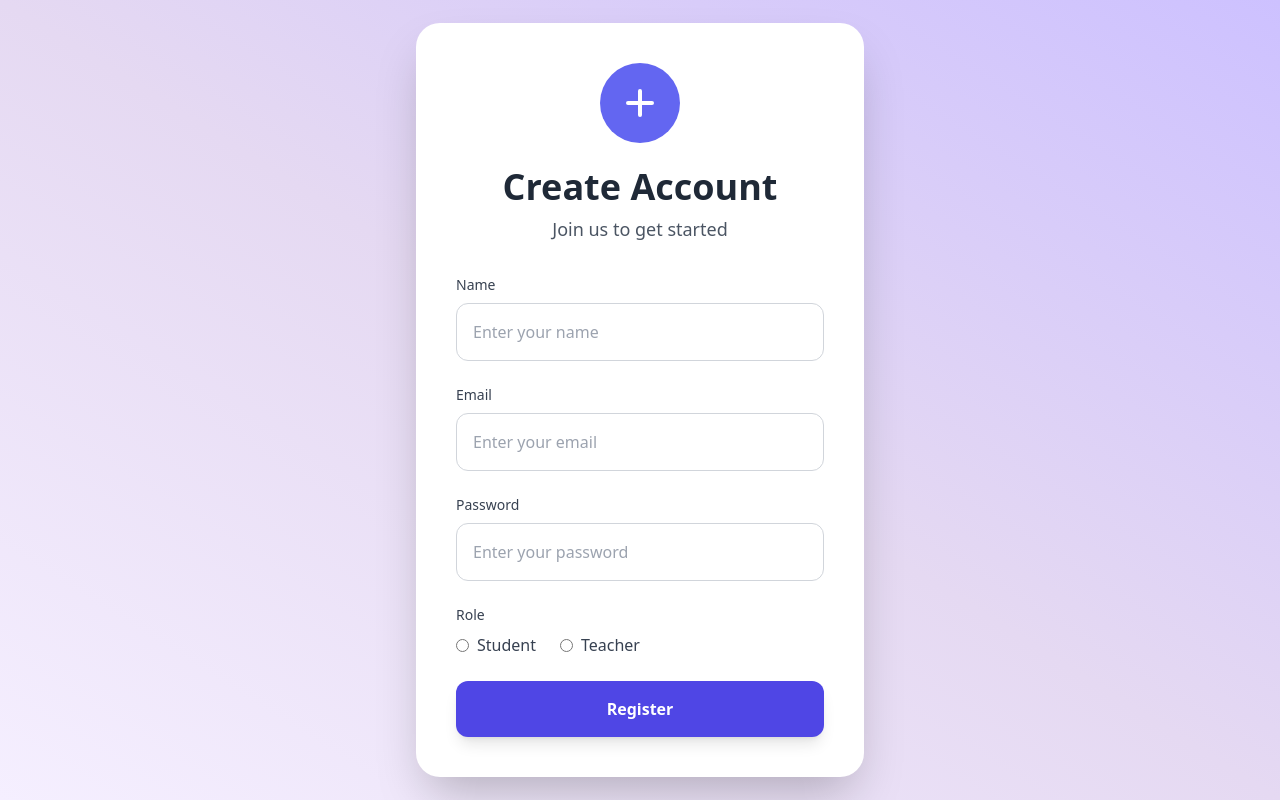
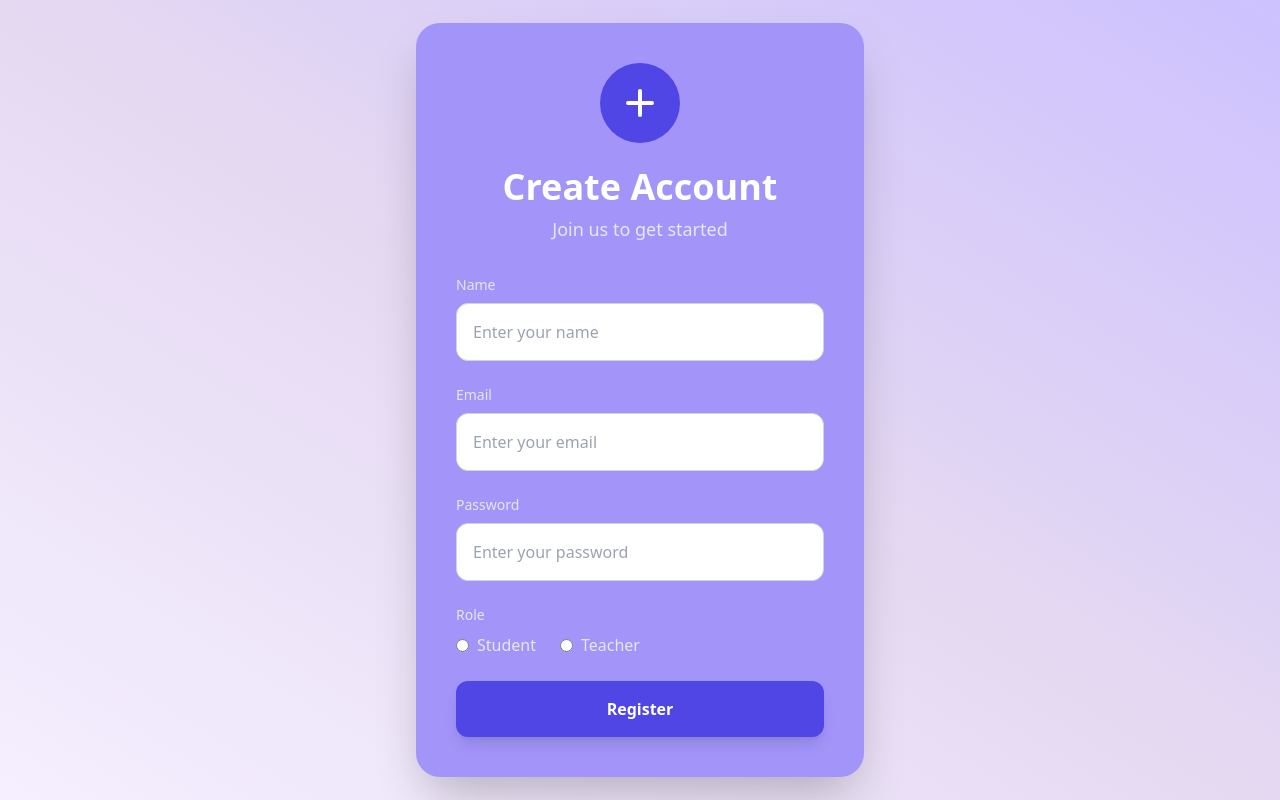
Before and after one commit to Sajidcodecrack/ResearchDatabase, a React (Vite) app in the folder Frontend/: page /register in a window 1280 px wide. Built offline with nearby package versions, Linux system fonts and the light colour scheme.

Commit message:
Only collaborative things left to do

```diff
--- a/Frontend/src/Pages/Registration.jsx
+++ b/Frontend/src/Pages/Registration.jsx
@@ -1,5 +1,6 @@
 import React, { useState } from 'react';
 import axios from 'axios';
+import { useNavigate } from 'react-router-dom'; // Import useNavigate for routing
 
 const Register = () => {
   const [name, setName] = useState('');
@@ -7,12 +8,14 @@ const Register = () => {
   const [password, setPassword] = useState('');
   const [role, setRole] = useState('');
   const [message, setMessage] = useState('');
+  const navigate = useNavigate(); // Initialize useNavigate
 
   const handleSubmit = async (event) => {
     event.preventDefault();
     try {
       const response = await axios.post('http://localhost:5000/register', { name, email, password, role });
       setMessage(response.data.message || 'Registration successful!');
+      setTimeout(() => navigate('/dashboard'), 2000); // Redirect to dashboard after 2 seconds
     } catch (error) {
       console.error('Error during registration:', error);
       setMessage('An error occurred during registration. Please try again later.');
@@ -21,9 +24,9 @@ const Register = () => {
 
   return (
     <div className="min-h-screen flex items-center justify-center bg-gradient-to-tr from-[#F5EFFF] via-[#E5D9F2] to-[#CDC1FF]">
-      <div className="bg-white p-10 rounded-3xl shadow-2xl w-full max-w-md">
+      <div className="bg-[#A294F9] p-10 rounded-3xl shadow-2xl w-full max-w-md">
         <div className="text-center">
-          <div className="w-20 h-20 bg-indigo-500 rounded-full mx-auto flex items-center justify-center mb-6">
+          <div className="w-20 h-20 bg-indigo-600 rounded-full mx-auto flex items-center justify-center mb-6">
             <svg
               className="w-12 h-12 text-white"
               fill="none"
@@ -39,12 +42,12 @@ const Register = () => {
               ></path>
             </svg>
           </div>
-          <h2 className="text-4xl font-bold text-gray-800 mb-2">Create Account</h2>
-          <p className="text-lg text-gray-600 mb-8">Join us to get started</p>
+          <h2 className="text-4xl font-bold text-white mb-2">Create Account</h2>
+          <p className="text-lg text-gray-200 mb-8">Join us to get started</p>
         </div>
         <form onSubmit={handleSubmit} className="space-y-6">
           <div>
-            <label className="block text-sm font-medium text-gray-700 mb-2">Name</label>
+            <label className="block text-sm font-medium text-gray-200 mb-2">Name</label>
             <input
               type="text"
               className="w-full p-4 rounded-xl border border-gray-300 focus:outline-none focus:ring-2 focus:ring-indigo-500 focus:border-transparent transition duration-200"
@@ -55,7 +58,7 @@ const Register = () => {
             />
           </div>
           <div>
-            <label className="block text-sm font-medium text-gray-700 mb-2">Email</label>
+            <label className="block text-sm font-medium text-gray-200 mb-2">Email</label>
             <input
               type="email"
               className="w-full p-4 rounded-xl border border-gray-300 focus:outline-none focus:ring-2 focus:ring-indigo-500 focus:border-transparent transition duration-200"
@@ -66,7 +69,7 @@ const Register = () => {
             />
           </div>
           <div>
-            <label className="block text-sm font-medium text-gray-700 mb-2">Password</label>
+            <label className="block text-sm font-medium text-gray-200 mb-2">Password</label>
             <input
               type="password"
               className="w-full p-4 rounded-xl border border-gray-300 focus:outline-none focus:ring-2 focus:ring-indigo-500 focus:border-transparent transition duration-200"
@@ -77,7 +80,7 @@ const Register = () => {
             />
           </div>
           <div>
-            <label className="block text-sm font-medium text-gray-700 mb-2">Role</label>
+            <label className="block text-sm font-medium text-gray-200 mb-2">Role</label>
             <div className="flex items-center space-x-6 mt-2">
               <label className="flex items-center">
                 <input
@@ -88,7 +91,7 @@ const Register = () => {
                   onChange={(e) => setRole(e.target.value)}
                   required
                 />
-                <span className="ml-2 text-gray-700">Student</span>
+                <span className="ml-2 text-gray-200">Student</span>
               </label>
               <label className="flex items-center">
                 <input
@@ -99,7 +102,7 @@ const Register = () => {
                   onChange={(e) => setRole(e.target.value)}
                   required
                 />
-                <span className="ml-2 text-gray-700">Teacher</span>
+                <span className="ml-2 text-gray-200">Teacher</span>
               </label>
             </div>
           </div>
@@ -111,7 +114,7 @@ const Register = () => {
           </button>
         </form>
         {message && (
-          <div className="mt-6 text-center text-green-600 font-bold">{message}</div>
+          <div className="mt-6 text-center text-green-300 font-bold">{message}</div>
         )}
       </div>
     </div>
```
